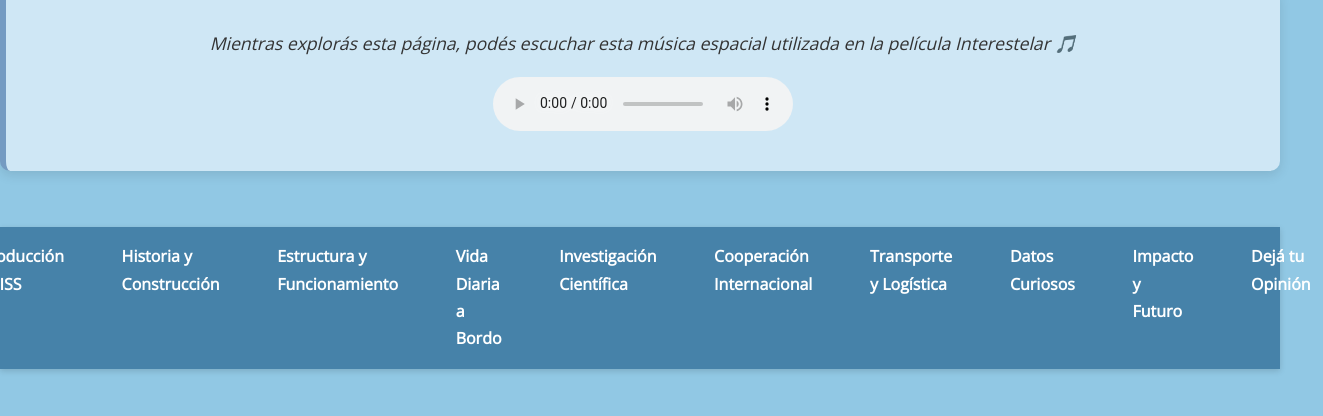
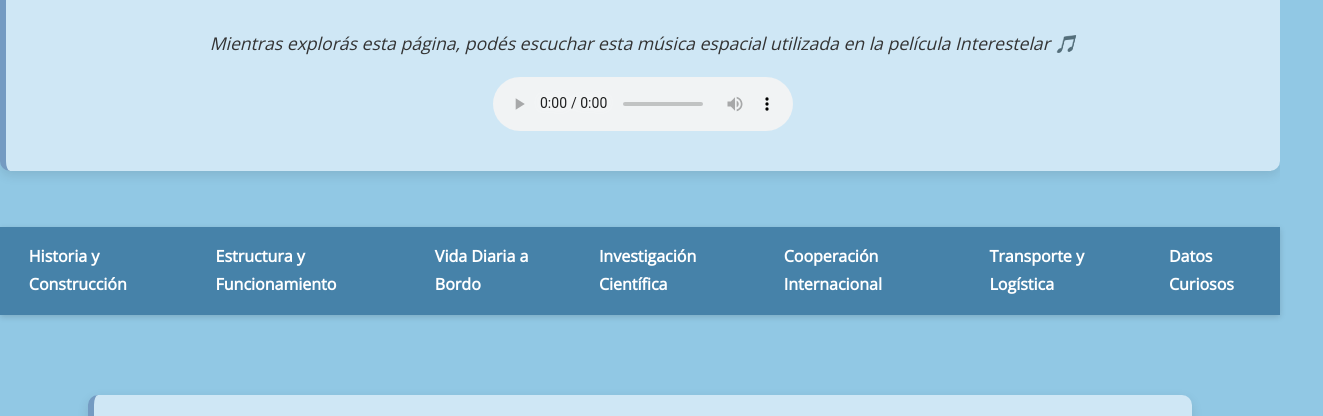
Before and after one commit to Flopirovi/iss, a plain HTML site: page index.html in a window 1280 px wide. Shown: the part 334-750 px from the top of the page, 1323 px wide, since content can reach past the window. Drawn offline with nearby package versions, Linux system fonts and the light colour scheme.

Commit message:
Add files via upload

```diff
--- a/index.html
+++ b/index.html
@@ -22,7 +22,6 @@
 
 <nav>
   <ul>
-    <li><a href="#intro">Introducción a la ISS</a></li>
     <li><a href="#historia">Historia y Construcción</a></li>
     <li><a href="#estructura">Estructura y Funcionamiento</a></li>
     <li><a href="#vida">Vida Diaria a Bordo</a></li>
@@ -30,8 +29,6 @@
     <li><a href="#cooperacion">Cooperación Internacional</a></li>
     <li><a href="#logistica">Transporte y Logística</a></li>
     <li><a href="#datos">Datos Curiosos</a></li>
-    <li><a href="#impacto">Impacto y Futuro</a></li>
-    <li><a href="#formulario">Dejá tu Opinión</a></li>
   </ul>
 </nav>
 
```
